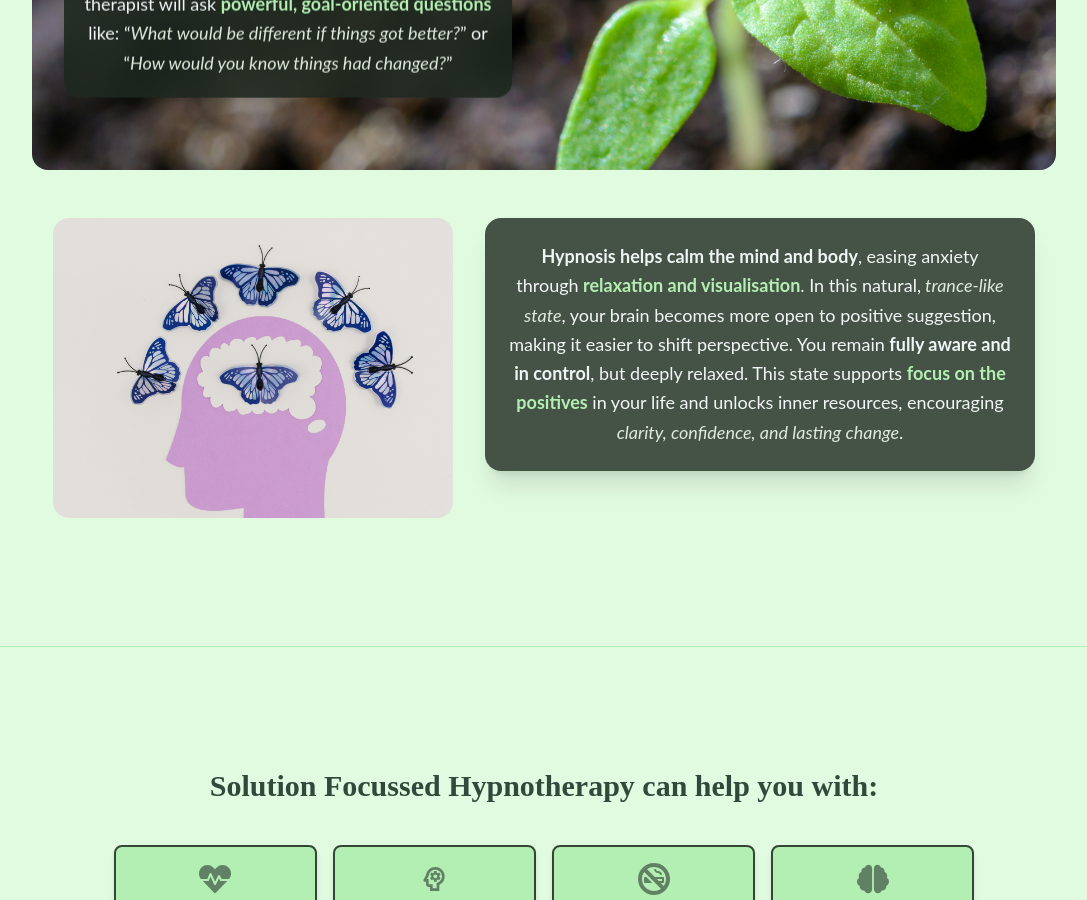
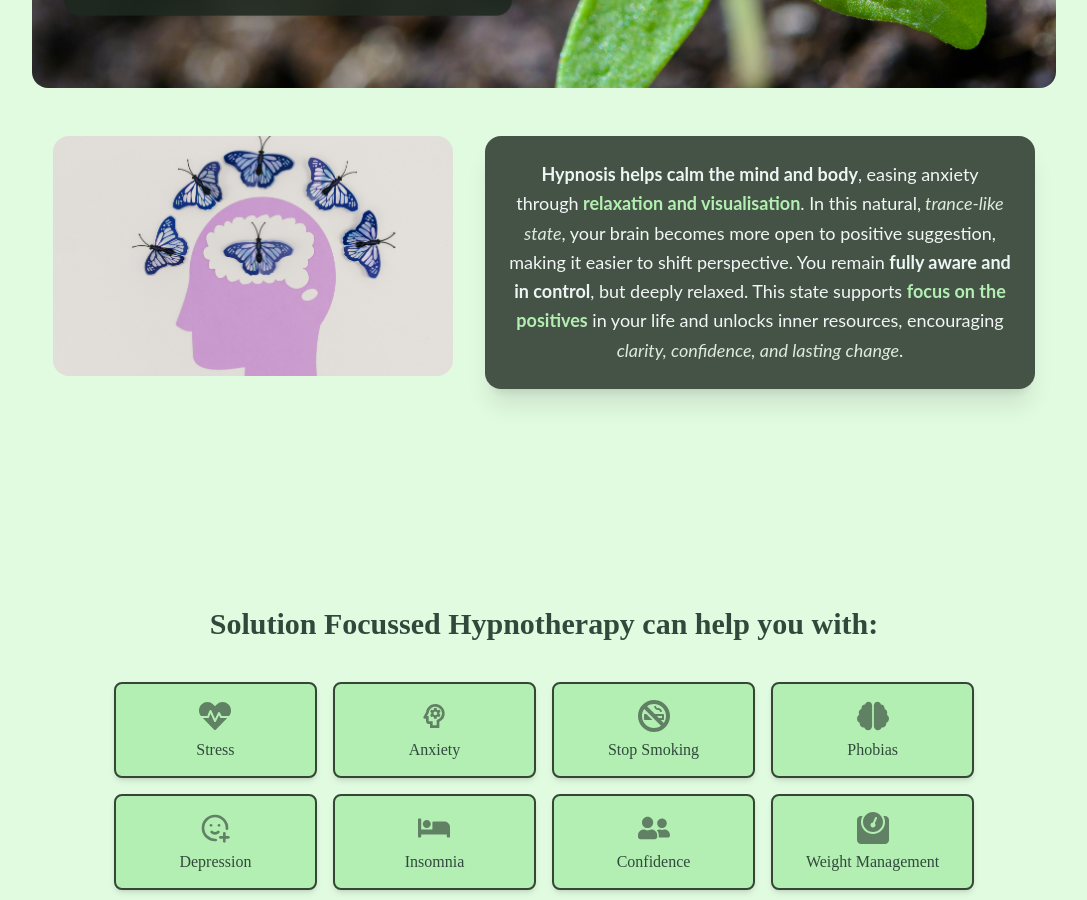
Before and after one commit to maddierosecodes/laurence-halpin-hypnotherapy, a Next.js app: page /about in a window 1280 px wide. Shown: the part 1900-2800 px from the top of the page, without its empty margins (96-1183 px from the left). Built offline with nearby package versions, Linux system fonts and the light colour scheme.

Commit message:
Styling fixes for home and about

```diff
--- a/app/page.tsx
+++ b/app/page.tsx
@@ -1,5 +1,4 @@
 import { HomeHero } from "@/components/organisms/HomeHero";
-import { CTAsection } from "@/components/organisms/CTAsection";
 import { Metadata } from "next";
 import Script from "next/script";
 
@@ -67,7 +66,6 @@ export default function Home() {
         }}
       />
       <HomeHero />
-      <CTAsection />
     </>
   );
 }
--- a/components/atoms/SectionWrapper.tsx
+++ b/components/atoms/SectionWrapper.tsx
@@ -7,9 +7,5 @@ export default function SectionWrapper({
   children,
   className = "",
 }: SectionWrapperProps) {
-  return (
-    <section className={`py-20 border-b border-mint-300 ${className}`}>
-      {children}
-    </section>
-  );
+  return <section className={`py-16  ${className}`}>{children}</section>;
 }
--- a/components/organisms/AboutSolutionHypnotherapy.tsx
+++ b/components/organisms/AboutSolutionHypnotherapy.tsx
@@ -94,19 +94,20 @@ export default function AboutHypnotherapy() {
             </div>
           </div>
 
-          <div className="relative mb-12 max-w-5xl mx-auto">
-            <div className="flex flex-col lg:flex-row gap-4 lg:gap-8 items-center lg:items-start justify-center">
+          <div className="relative mb-12 max-w-5xl mx-auto flex flex-col lg:flex-row gap-4 lg:gap-8 items-center lg:items-start justify-center">
             <div
-                className="w-full lg:w-[400px] aspect-[4/3] relative rounded-2xl overflow-hidden"
+              className="w-full lg:w-[400px] relative rounded-2xl overflow-hidden max-h-[500px] lg:max-h-[400px]"
               role="img"
               aria-label="Brain transformation concept"
             >
+              <div className="aspect-[5/3] relative w-full h-full">
                 <Image
                   src="/images/butterfly_brain.jpg"
                   alt="Butterfly brain transformation concept - representing the positive changes possible through hypnotherapy"
                   fill
-                  className="object-cover"
+                  className="object-cover object-bottom"
                 />
+              </div>
             </div>
             <div
               className="w-full lg:w-[550px] bg-sage-900/80 backdrop-blur-sm p-4 sm:p-6 rounded-2xl shadow-xl"
@@ -123,9 +124,9 @@ export default function AboutHypnotherapy() {
                   relaxation and visualisation
                 </strong>
                 . In this natural,
-                  <em className="emphasis-text-dark"> trance-like state</em>,
-                  your brain becomes more open to positive suggestion, making it
-                  easier to shift perspective. You remain{" "}
+                <em className="emphasis-text-dark"> trance-like state</em>, your
+                brain becomes more open to positive suggestion, making it easier
+                to shift perspective. You remain{" "}
                 <strong className="highlight-text-dark">
                   fully aware and in control
                 </strong>
@@ -143,7 +144,6 @@ export default function AboutHypnotherapy() {
             </div>
           </div>
         </div>
-        </div>
       </section>
     </>
   );
--- a/components/organisms/CTAsection.tsx
+++ b/components/organisms/CTAsection.tsx
@@ -2,12 +2,12 @@ import { CTALink } from "../atoms/CTALink";
 
 export const CTAsection = () => {
   return (
-    <section className="flex flex-col sm:flex-row flex-wrap justify-center items-center lg:justify-start lg:items-start gap-4 mb-2 px-4 md:px-8 lg:px-12 mx-auto max-w-screen-xl">
+    <section className="flex flex-col sm:flex-row flex-wrap justify-center items-center lg:justify-start lg:items-start gap-8 lg:mt-18 max-w-screen-xl">
       <CTALink href="/about#solution-list">
         What can hypnotherapy <br /> do for you?
       </CTALink>
       <CTALink href="/contact">
-        Arrange a <br /> consultation
+        Arrange an initial <br /> consultation
       </CTALink>
     </section>
   );
--- a/components/organisms/HomeHero.tsx
+++ b/components/organisms/HomeHero.tsx
@@ -7,6 +7,7 @@ import { BodyText } from "../atoms/BodyText";
 import { Hero } from "../molecules/Hero";
 import { useEffect, useState } from "react";
 import BlobSvg from "@/public/svg/blob.svg";
+import { CTAsection } from "./CTAsection";
 
 export const HomeHero = () => {
   const [isMobile, setIsMobile] = useState(false);
@@ -43,6 +44,7 @@ export const HomeHero = () => {
         Helping you overcome anxiety, manage stress, <br />
         and build lasting confidence through evidence-based hypnotherapy
       </BodyText>
+      <CTAsection />
     </section>
   );
 
```
Lines whose indentation alone changed are shown as unchanged.
